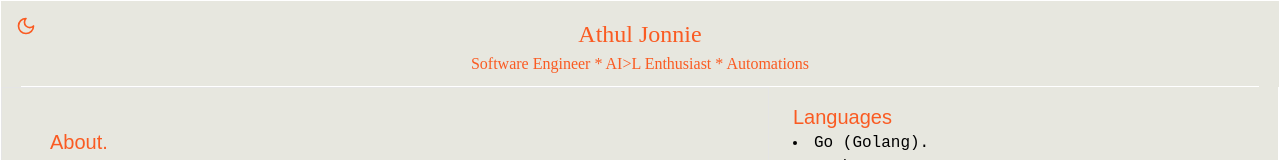
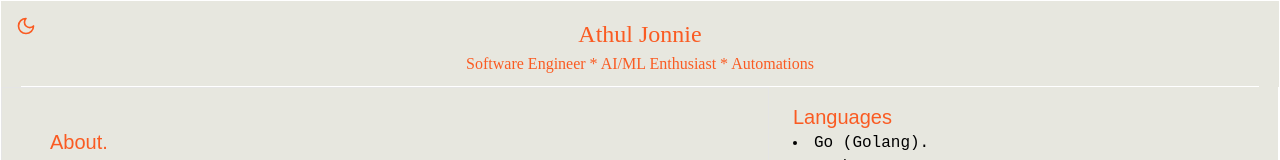
Before and after one commit to athuljonnie/literate-octo-disco, a Next.js app: page / in a window 1280 px wide. Shown: the top 160 px of the page. Built offline with nearby package versions, Linux system fonts and the light colour scheme; a web font is replaced by a local one.

Commit message:
Updated Hero.tsx

```diff
--- a/components/Hero/Hero.tsx
+++ b/components/Hero/Hero.tsx
@@ -52,7 +52,7 @@ const Hero: React.FC = () => {
             " text-electric border-b-[1px] border-white": isDarkMode,
           })}
         >
-          Software Engineer * AI&gt;L Enthusiast * Automations
+          Software Engineer * AI/ML Enthusiast * Automations
         </h2>
       </div>
       <div className="flex-1">
```
